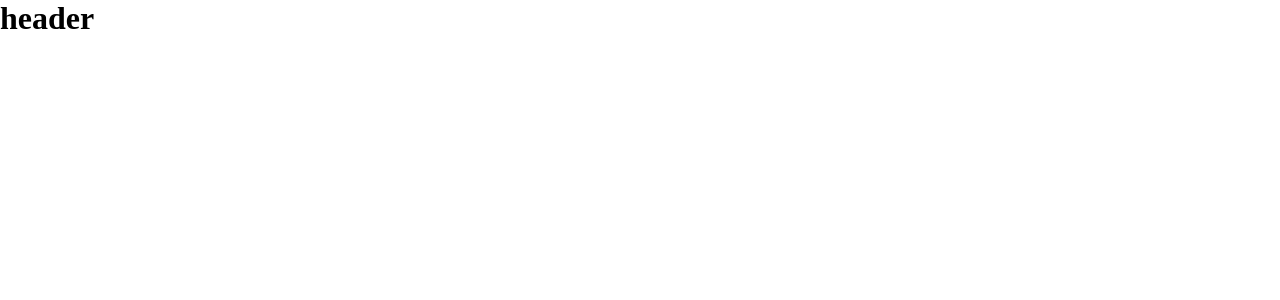
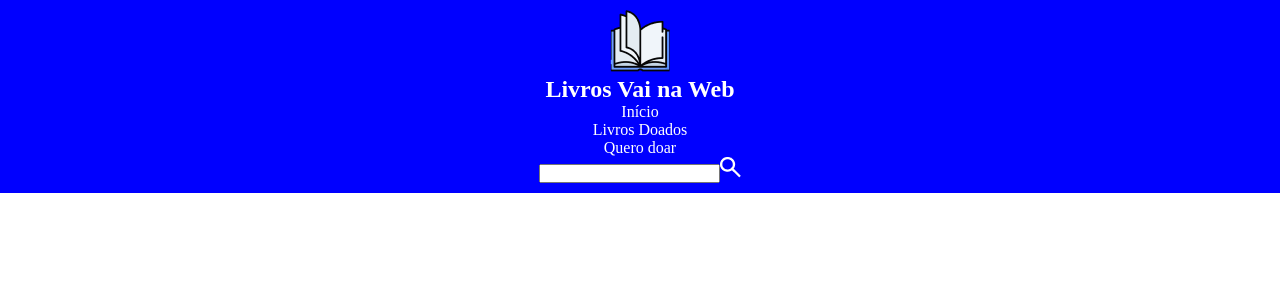
Before and after one commit to argelhr/VNW---desafio-final-mod-1, a React (Vite) app: page / in a window 1280 px wide. Shown: the top 300 px of the page. Built offline with nearby package versions, Linux system fonts and the light colour scheme.

Commit message:
feat: inicio da header prev styles

```diff
--- a/src/components/Header/index.jsx
+++ b/src/components/Header/index.jsx
@@ -1,7 +1,27 @@
+import logo from "../../assets/logo.png";
+import lupa from "../../assets/search.png";
+import style from "./styles.module.scss";
+
 const Header = () => {
   return (
     <header>
-      <h1>header</h1>
+      <section>
+        <figure>
+          <img src={logo} alt={"logotipo - livros vai na web"} />
+        </figure>
+        <h1>Livros Vai na Web</h1>
+      </section>
+      <nav>
+        <ul>
+          <li>Início</li>
+          <li>Livros Doados</li>
+          <li>Quero doar</li>
+        </ul>
+      </nav>
+      <form onSubmit={(e) => e.preventDefault} action="#">
+        <input type="text" name="search" />
+        <img src={lupa} alt={`ícone de lupa "o que você procura?"`} />
+      </form>
     </header>
   );
 };
--- /dev/null
+++ b/src/components/Header/styles.module.scss
@@ -0,0 +1,7 @@
+header{
+    background-color: blue;
+    color: #fff;
+    padding: 10px;
+    text-align: center;
+    margin-bottom: 20px;
+}
```
Also changed, not shown: src/components/Header/styles.sass (deleted).
